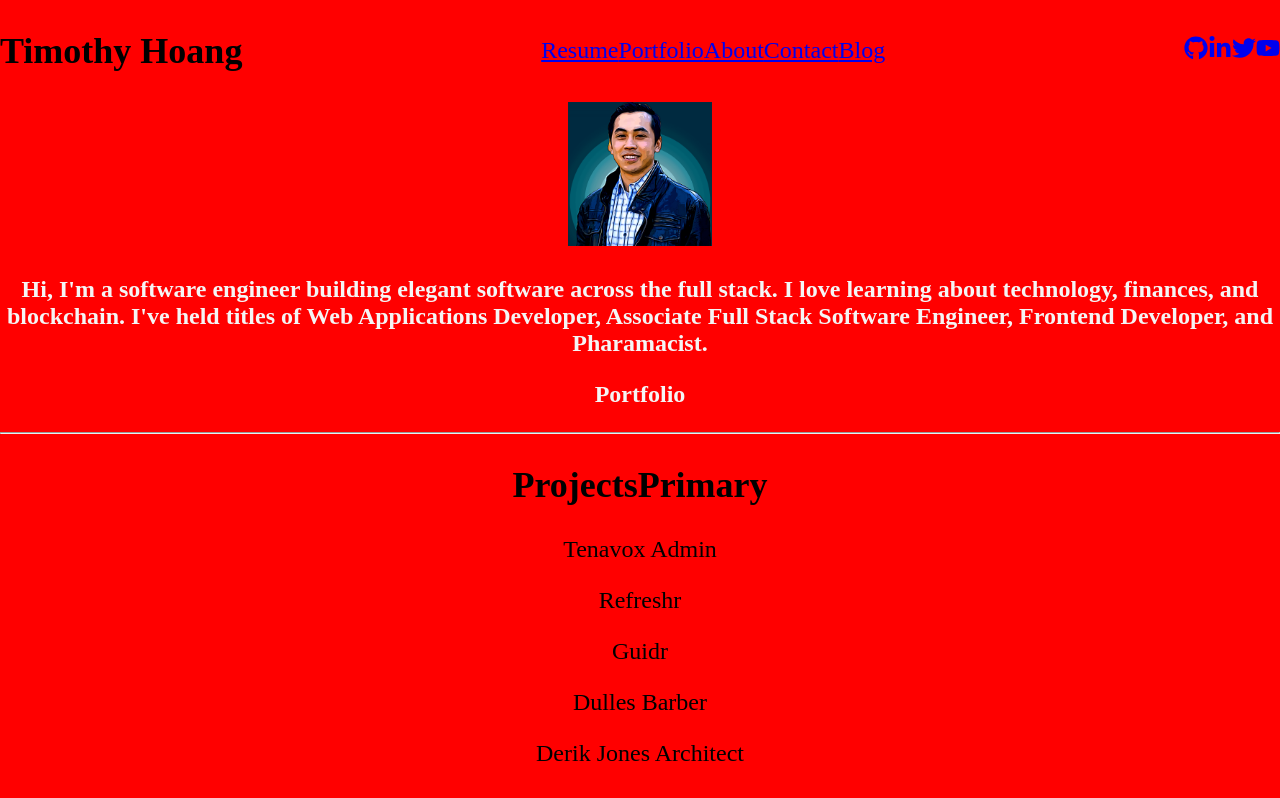
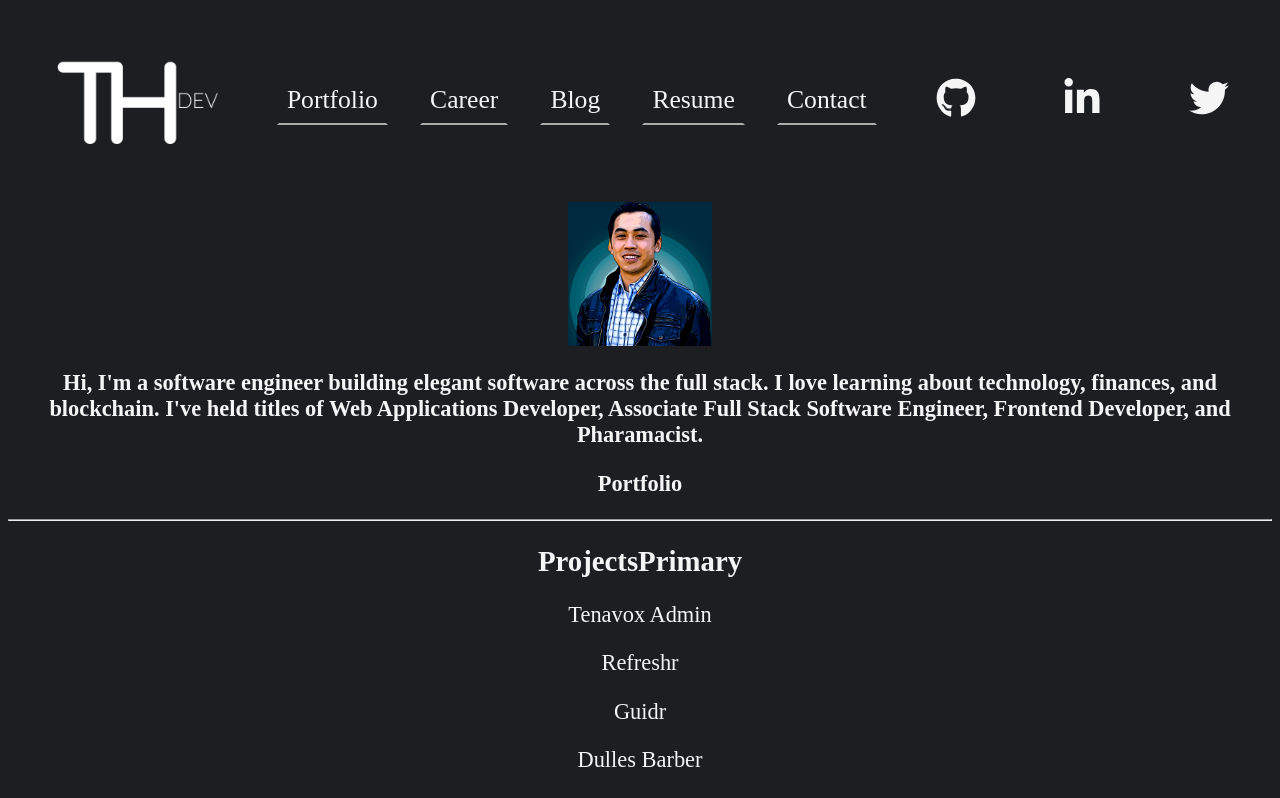
Before and after one commit to timOTdev/thDev3, a Next.js app: page / in a window 1280 px wide. Shown: the top 798 px of the page. Built offline with nearby package versions, Linux system fonts and the light colour scheme.

Commit message:
Add Header styles, logos

```diff
--- a/assets/GlobalStyles.tsx
+++ b/assets/GlobalStyles.tsx
@@ -1,15 +1,13 @@
 import { createGlobalStyle } from 'styled-components';
 
-export const GlobalStyles = createGlobalStyle`
-  body {
-    background: ${({ theme }) => theme.backgroundColor};
-    text-align: center;
-    margin: 0 auto;
-    padding: 0;
-    font-size: 24px;
-    box-sizing: border-box;
-  }
-`;
+// https://jsramblings.com/how-to-use-media-queries-with-styled-components/
+// @media (min-width: 320px) {}
+// @media (min-width: 375px) {}
+// @media (min-width: 425px) {}
+// @media (min-width: 768px) {}
+// @media (min-width: 1024px) {}
+// @media (min-width: 1440px) {}
+// @media (min-width: 2560px) {}
 
 export const themeColors = {
   slate: '#1d1e22',
@@ -25,8 +23,7 @@ export const themeColors = {
 
 export const darkTheme = {
   textColor: `${themeColors.white}`,
-  // backgroundColor: themeColors.slate,
-  backgroundColor: 'red',
+  backgroundColor: themeColors.slate,
   yBorderColor: `2px solid ${themeColors.gray}`,
   xBorderColor: `2px solid ${themeColors.slate}`,
   separatorColor: `3px solid ${themeColors.white}`,
@@ -52,3 +49,88 @@ export const lightTheme = {
   underlineColor: themeColors.sky,
   socialIconColor: themeColors.slate,
 };
+
+export const GlobalStyles = createGlobalStyle`
+  body {
+    background: ${({ theme }) => theme.backgroundColor};
+    color: ${({ theme }) => theme.textColor};
+    font-size: 62.5%;
+    margin: 0 auto;
+    padding: 0 0.5rem;
+    box-sizing: border-box;
+    width: 100%;
+    text-align: center;
+  }
+  h1 {
+    @media (min-width: 320px) {
+      font-size: 1.8rem;
+    }
+  }
+  h2 {
+    @media (min-width: 320px) {
+      font-size: 1.7rem;
+    }
+  }
+  h3 {
+    @media (min-width: 320px) {
+      font-size: 1.6rem;
+    }
+  }
+  h4 {
+    @media (min-width: 320px) {
+      font-size: 1.5rem;
+    }
+  }
+  h5 {
+    @media (min-width: 320px) {
+      font-size: 1.4rem;
+    }
+  }
+  h6 {
+    @media (min-width: 320px) {
+      font-size: 1.3rem;
+    }
+  }
+  p {
+    @media (min-width: 320px) {
+      font-size: 1.2rem;
+    }
+    @media (min-width: 768px) {
+      font-size: 1.4rem;
+    }
+  }
+  a {
+    text-decoration: none;
+    color: ${({ theme }) => theme.textColor};
+    @media (min-width: 320px) {
+      font-size: 1.4rem;
+    }
+    @media (min-width: 768px) {
+      font-size: 1.6rem;
+    }
+    @media (min-width: 1440px) {
+      font-size: 1.8rem;
+    }
+    @media (min-width: 2560px) {
+      font-size: 2.4rem;
+    }
+  }
+  svg {
+    @media (min-width: 320px) {
+      height: 30px;
+      width: 30px;
+    }
+    @media (min-width: 768px) {
+      height: 40px;
+      width: 40px;
+    }
+    @media (min-width: 1440px) {
+      height: 50px;
+      width: 50px;
+    }
+    @media (min-width: 2560px) {
+      height: 60px;
+      width: 60px;
+    }
+  }
+`;
--- a/components/Header.tsx
+++ b/components/Header.tsx
@@ -1,33 +1,95 @@
 import Link from 'next/link';
 import { links } from '../assets/GlobalData';
-import { FaGithub, FaLinkedinIn, FaTwitter, FaYoutube } from 'react-icons/fa';
+import { FaGithub, FaLinkedinIn, FaTwitter } from 'react-icons/fa';
 import styled from 'styled-components';
+import Image from 'next/image';
+import GlobalContext from '../assets/GlobalContext';
 
 const Section = styled.section`
   display: flex;
-  justify-content: space-between;
+  flex-direction: column;
+  justify-content: space-around;
   align-items: center;
+  @media (min-width: 1024px) {
+    flex-direction: row;
+  }
 `;
-const Brand = styled.div``;
-const Navigation = styled.div``;
-const Socials = styled.div``;
+const Brand = styled.div`
+  flex: 1 1 20%;
+`;
+const Navigation = styled.div`
+  flex: 1 1 50%;
+  display: flex;
+  flex-direction: column;
+  justify-content: space-around;
+  a {
+    margin: 0.3rem;
+    padding: 0.5rem;
+    border-bottom: ${({ theme }) => theme.yBorderColor};
+    border-left: ${({ theme }) => theme.xBorderColor};
+    border-right: ${({ theme }) => theme.xBorderColor};
+    :hover {
+      border-bottom: ${(props) => props.theme.xBorderColor};
+      border-left: ${(props) => props.theme.yBorderColor};
+      border-right: ${(props) => props.theme.yBorderColor};
+    }
+  }
+  @media (min-width: 768px) {
+    flex-direction: row;
+  }
+`;
+const Socials = styled.div`
+  flex: 1 1 30%;
+  display: flex;
+  justify-content: space-around;
+  a {
+    margin: 0.5rem;
+    padding: 0.5rem;
+    border-left: ${({ theme }) => theme.xBorderColor};
+    border-right: ${({ theme }) => theme.xBorderColor};
+    :hover {
+      border-left: ${(props) => props.theme.yBorderColor};
+      border-right: ${(props) => props.theme.yBorderColor};
+    }
+  }
+`;
 
-const Header = (props: any) => (
+const Header = () => (
   <Section>
     <Brand>
-      <Link href='/'>
-        <h1>Timothy Hoang</h1>
-      </Link>
+      <GlobalContext.Consumer>
+        {(data) =>
+          data.theme == 'dark' ? (
+            <Link href='/'>
+              <Image
+                priority
+                src='/images/logo_dark.png'
+                height={200}
+                width={200}
+              />
+            </Link>
+          ) : (
+            <Link href='/'>
+              <Image
+                priority
+                src='/images/logo_light.png'
+                height={200}
+                width={200}
+              />
+            </Link>
+          )
+        }
+      </GlobalContext.Consumer>
     </Brand>
 
     <Navigation>
+      <Link href='#portfolio'>Portfolio</Link>
+      <Link href='#career'>Career</Link>
+      <Link href='#blog'>Blog</Link>
       <a href={links.resume.url} target='_blank' rel='noopener noreferrer'>
         Resume
       </a>
-      <Link href='#portfolio'>Portfolio</Link>
-      <Link href='#about'>About</Link>
       <Link href='#contact'>Contact</Link>
-      <Link href='/blog'>Blog</Link>
     </Navigation>
 
     <Socials>
@@ -40,9 +102,6 @@ const Header = (props: any) => (
       <a href={links.twitter.url} target='_blank' rel='noopener noreferrer'>
         <FaTwitter />
       </a>
-      <a href={links.youtube.url} target='_blank' rel='noopener noreferrer'>
-        <FaYoutube />
-      </a>
     </Socials>
   </Section>
 );
```
Also changed, not shown: public/images/logo_dark.png (added), public/images/logo_light.png (added).
